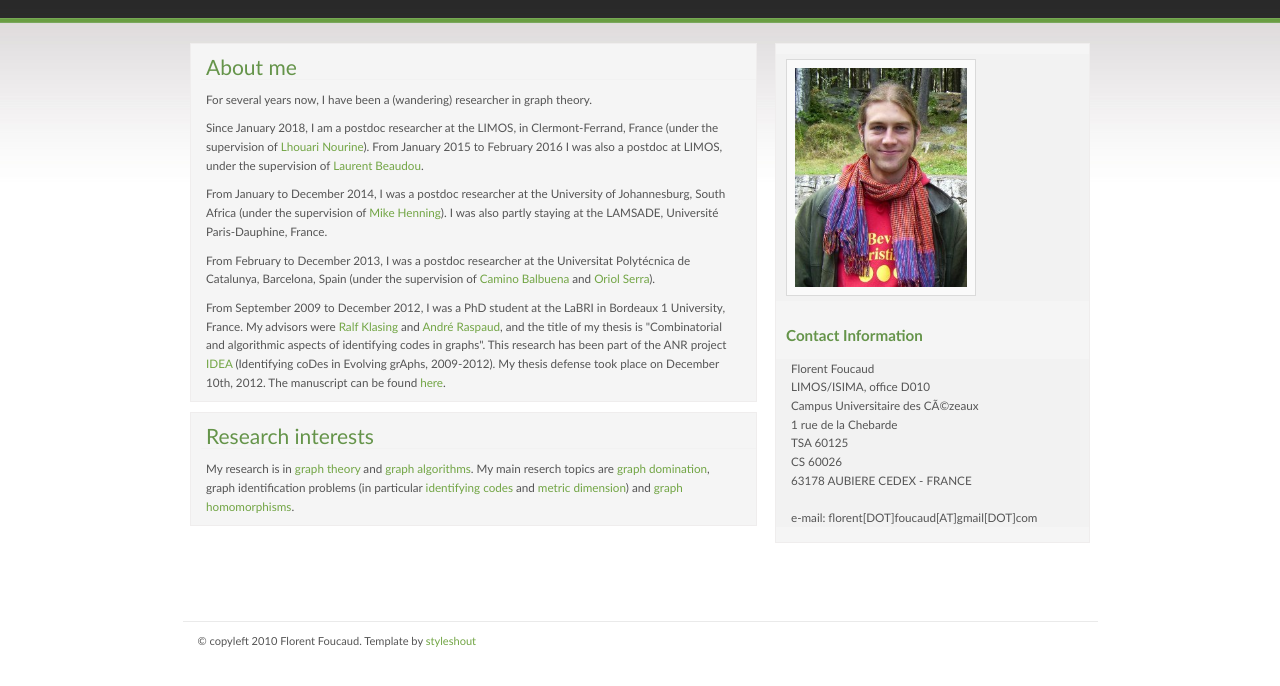
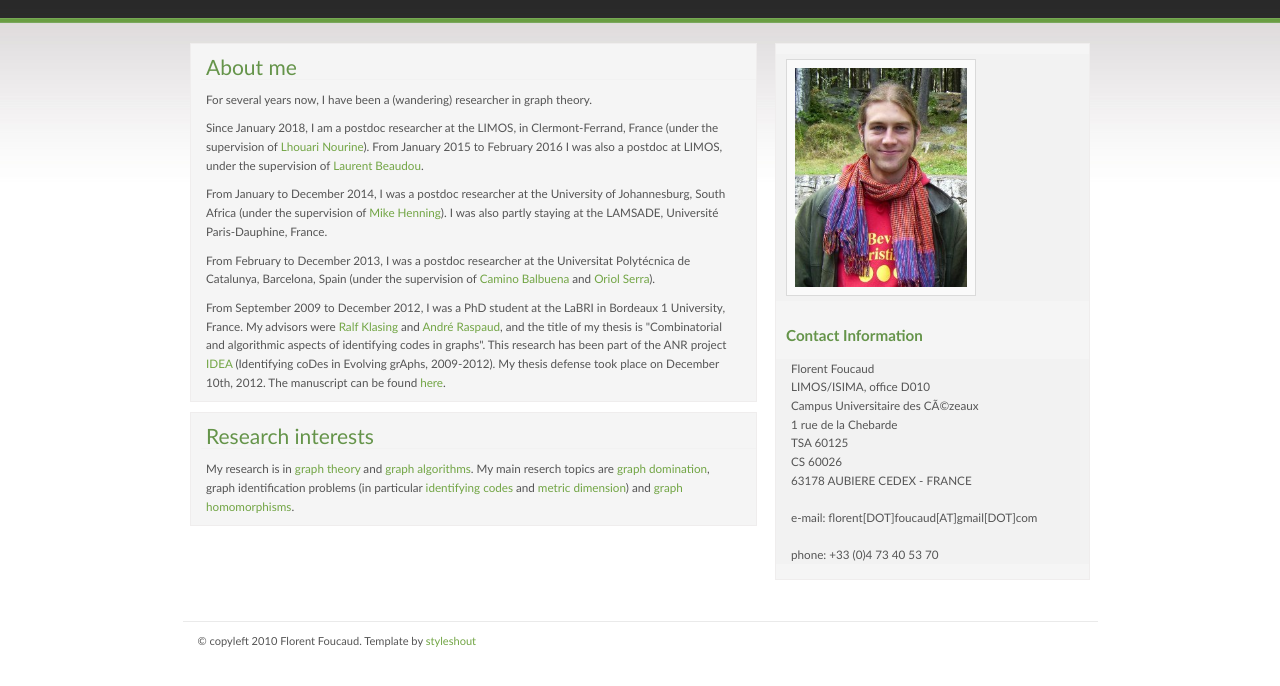
Before and after one commit to ffoucaud/ffoucaud.github.io, a plain HTML site: page index.html in a window 1280 px wide. Shown: the part 76-762 px from the top of the page. Drawn offline with Linux system fonts and the light colour scheme.

Commit message:
added phone

```diff
--- a/index.html
+++ b/index.html
@@ -63,7 +63,8 @@
 					TSA 60125<br>
 					CS 60026<br>
 					63178 AUBIERE CEDEX - FRANCE<br><br>
-					e-mail: florent[DOT]foucaud[AT]gmail[DOT]com
+					e-mail: florent[DOT]foucaud[AT]gmail[DOT]com<br><br>
+					phone: +33 (0)4 73 40 53 70
 					</p>
 				</ul>
 
```
